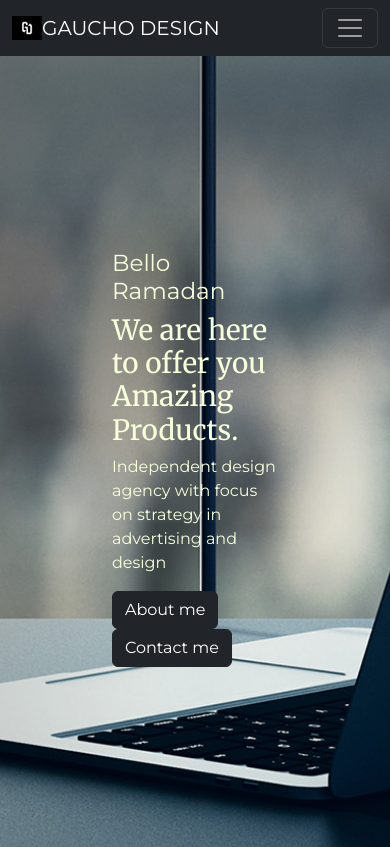
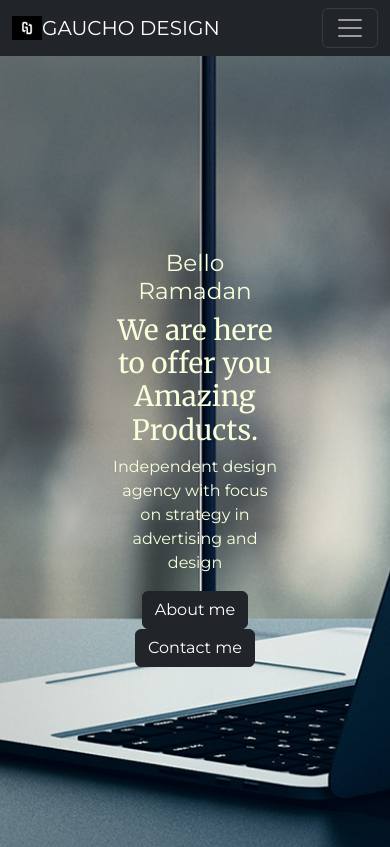
Before and after one commit to Zhalhami/Graphics, a React (Create React App) app: page / in a window 390 px wide. Shown: the top 847 px of the page. Built offline with nearby package versions, Linux system fonts and the light colour scheme.

Commit message:
Phone review

```diff
--- a/public/styles.css
+++ b/public/styles.css
@@ -124,3 +124,10 @@ footer{
 .contact{
     padding:250px 70px;
 }
+
+@media (max-width:1028px) {
+    .landing-content{
+        text-align: center;
+    }
+
+}
```
